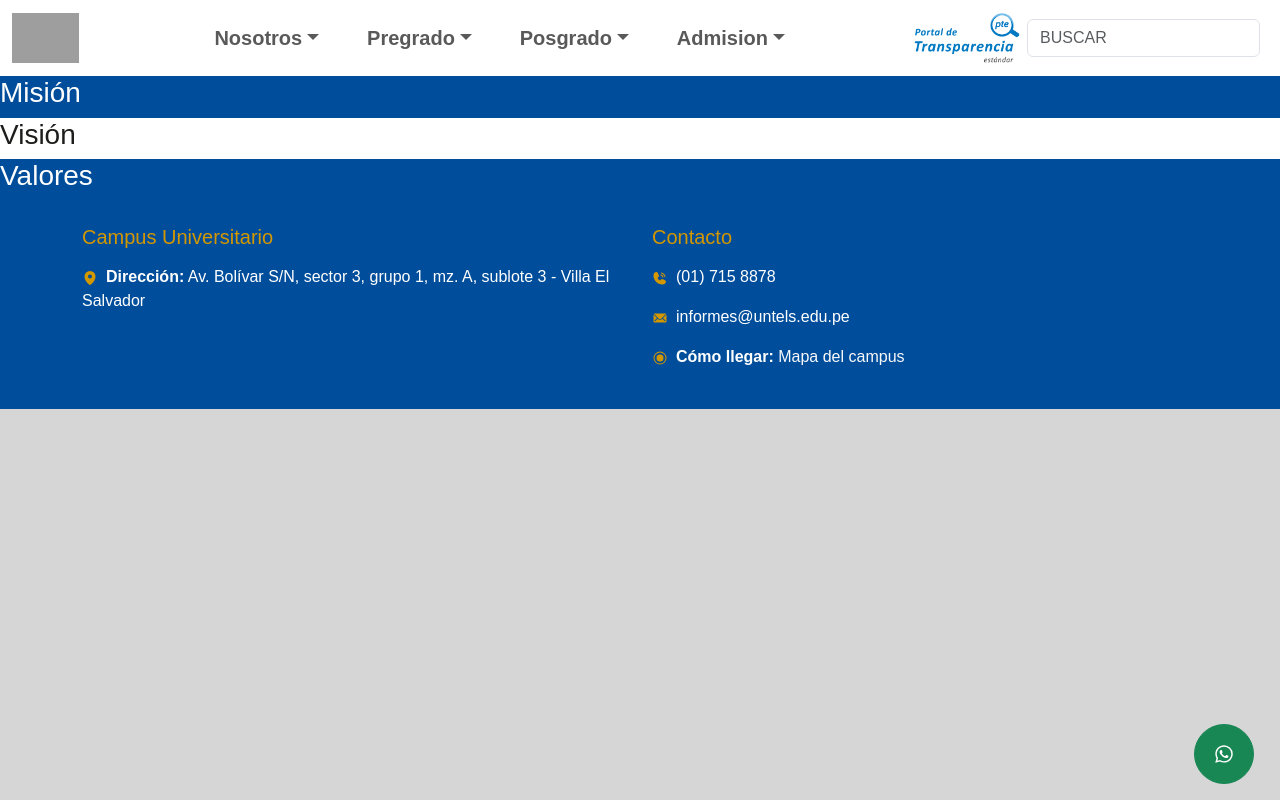
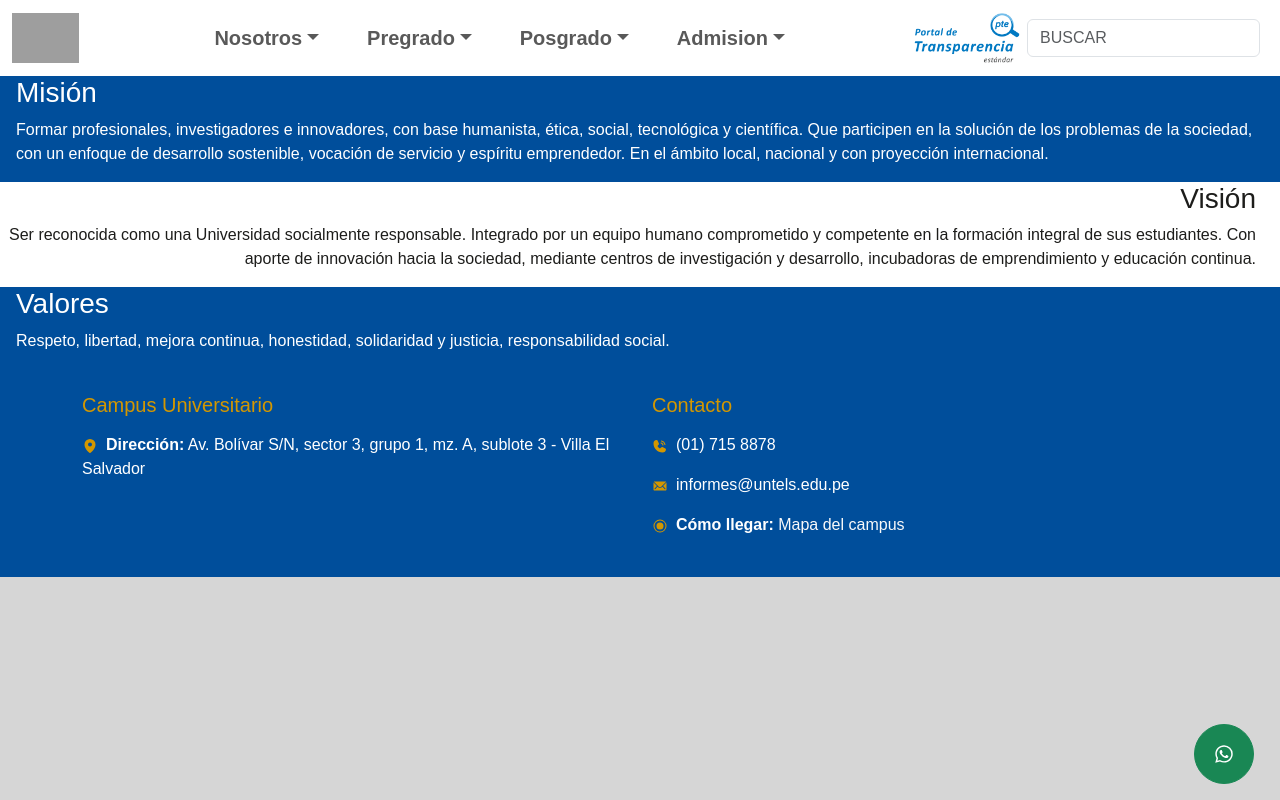
Before and after one commit to SergioCallanPerez/UntelsWebFrontend, a React (Vite) app: page /UntelsWebFrontend/Mission in a window 1280 px wide. Built offline with nearby package versions, Linux system fonts and the light colour scheme; grey boxes are pictures that could not be loaded; a web font is replaced by a local one.

Commit message:
Update mission.jsx

```diff
--- a/src/main/pages/about-us/mission.jsx
+++ b/src/main/pages/about-us/mission.jsx
@@ -6,15 +6,18 @@ import "../../styles/root.css";
 export default function Mission() {
   return (
     <main>
-      <Row>
-        <Row className="primary">
-          <h3>Misión</h3>
+      <Row className="">
+        <Row className="primary ">
+          <h3 className="ms-3">Misión</h3>
+          <p className="ms-3">Formar profesionales, investigadores e innovadores, con base humanista, ética, social, tecnológica y científica. Que participen en la solución de los problemas de la sociedad, con un enfoque de desarrollo sostenible, vocación de servicio y espíritu emprendedor. En el ámbito local, nacional y con proyección internacional.</p>
         </Row>
-        <Row className="background">
-          <h3>Visión</h3>
+        <Row className="background text-end">
+          <h3 className="me-3">Visión</h3>
+          <p className="me-3">Ser reconocida como una Universidad socialmente responsable. Integrado por un equipo humano comprometido y competente en la formación integral de sus estudiantes. Con aporte de innovación hacia la sociedad, mediante centros de investigación y desarrollo, incubadoras de emprendimiento y educación continua.</p>
         </Row>
         <Row className="primary">
-          <h3>Valores</h3>
+          <h3 className="ms-3">Valores</h3>
+          <p className="ms-3">Respeto, libertad, mejora continua, honestidad, solidaridad y justicia, responsabilidad social.</p>
         </Row>
       </Row>
     </main>
```
